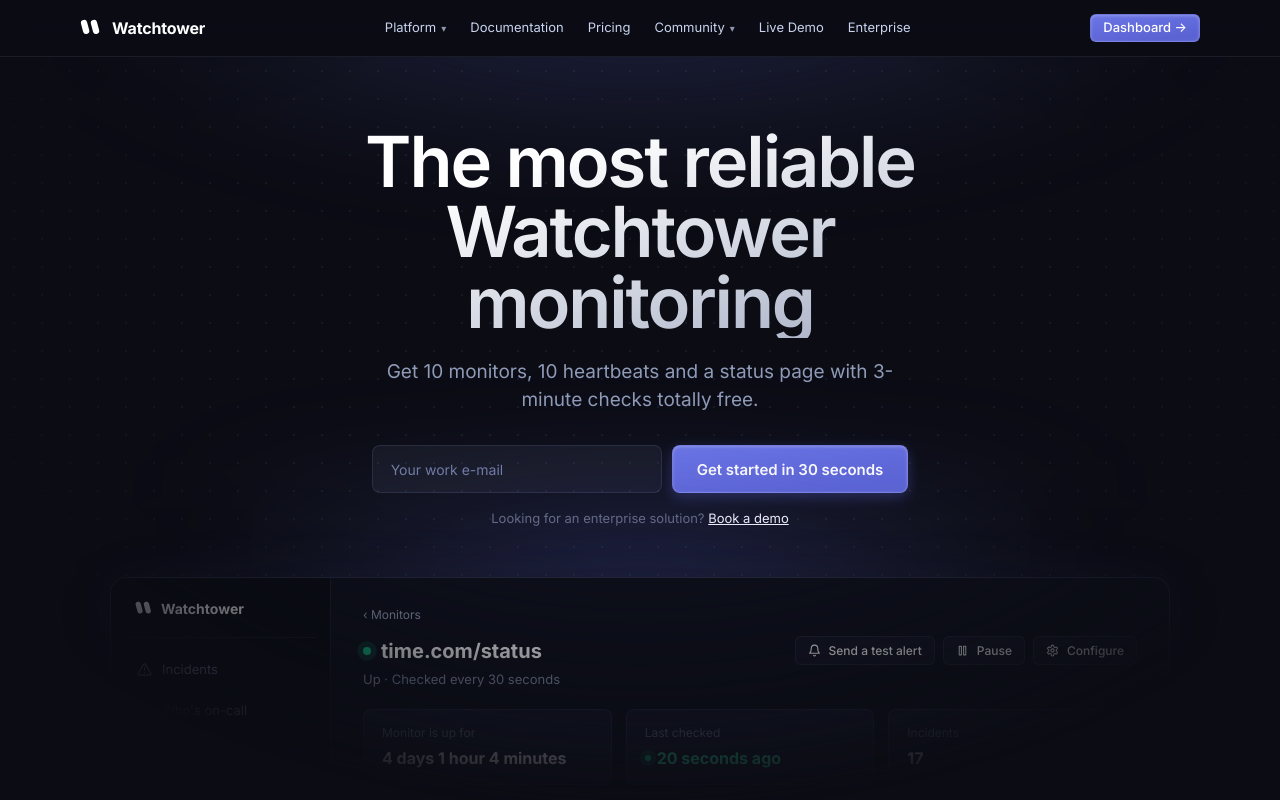
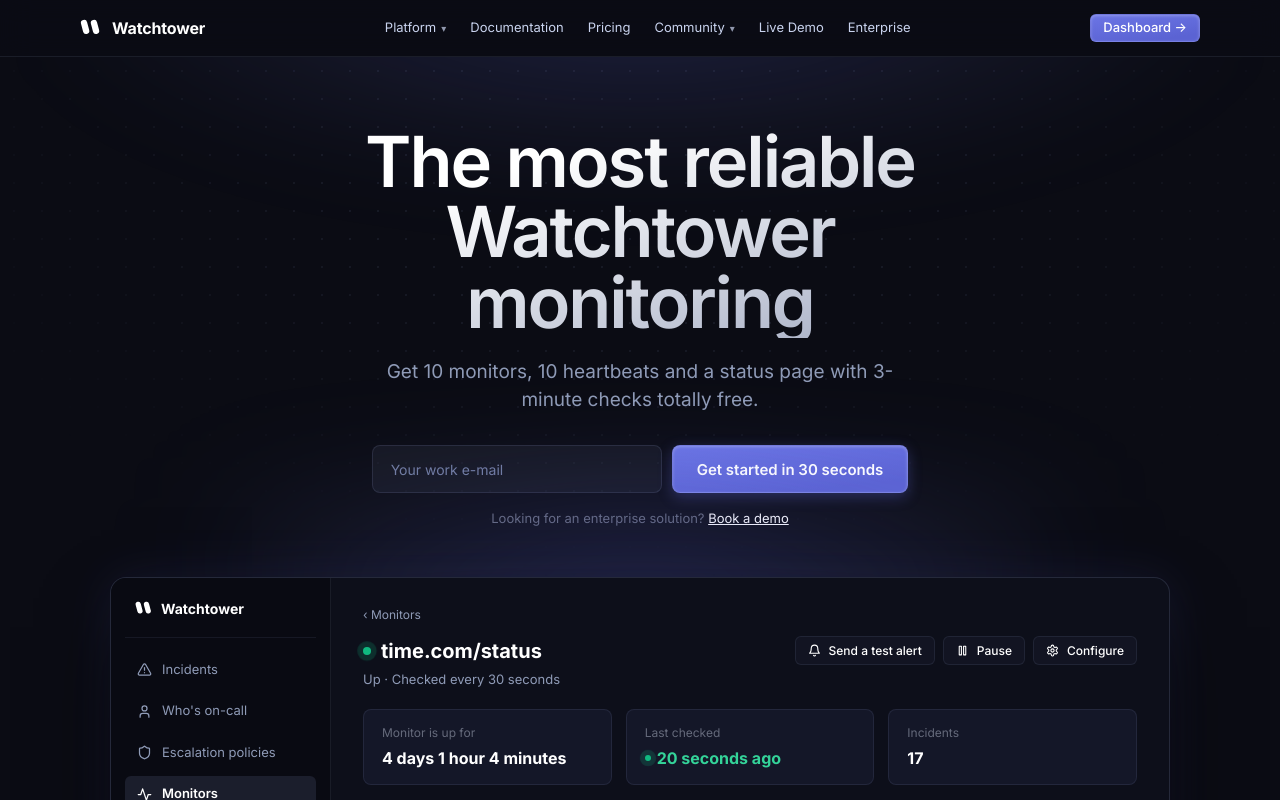
Before and after one commit to abhilov23/watchtower, a Next.js app in the folder apps/web/: page / in a window 1280 px wide. Shown: the top 800 px of the page. Built offline with nearby package versions, Linux system fonts and the light colour scheme.

Commit message:
fix(web): isolate tech grid mask to background layer to prevent hero preview clipping

```diff
--- a/apps/web/app/globals.css
+++ b/apps/web/app/globals.css
@@ -560,12 +560,16 @@ select.form-input option {
   opacity: 0.7;
 }
 
-/* Subtle tech grid background */
+/* Subtle tech grid background layer */
 .tech-grid-bg {
+  position: absolute;
+  inset: 0;
   background-image: radial-gradient(rgba(114, 125, 161, 0.12) 1px, transparent 1px);
   background-size: 28px 28px;
-  mask-image: radial-gradient(ellipse 80% 60% at 50% 20%, black 40%, transparent 80%);
-  -webkit-mask-image: radial-gradient(ellipse 80% 60% at 50% 20%, black 40%, transparent 80%);
+  mask-image: radial-gradient(ellipse 80% 50% at 50% 10%, black 30%, transparent 75%);
+  -webkit-mask-image: radial-gradient(ellipse 80% 50% at 50% 10%, black 30%, transparent 75%);
+  pointer-events: none;
+  z-index: 0;
 }
 
 /* 2. Infinite Continuous Marquee Scroll */
--- a/apps/web/app/page.tsx
+++ b/apps/web/app/page.tsx
@@ -28,13 +28,14 @@ export default function HomePage() {
       <main style={{ flex: 1 }}>
         {/* HERO SECTION (Exact Better Stack Clone) */}
         {/* HERO SECTION */}
-        <section className="tech-grid-bg" style={{
+        <section style={{
           padding: "70px 0 60px",
           position: "relative",
           textAlign: "center",
           overflow: "hidden",
         }}>
-          {/* Better Stack Atmosphere Flare & Light Cones */}
+          {/* Background Grid & Better Stack Atmosphere Flare */}
+          <div className="tech-grid-bg" />
           <div className="hero-flare" />
           <div className="hero-flare-cone" />
 
```
